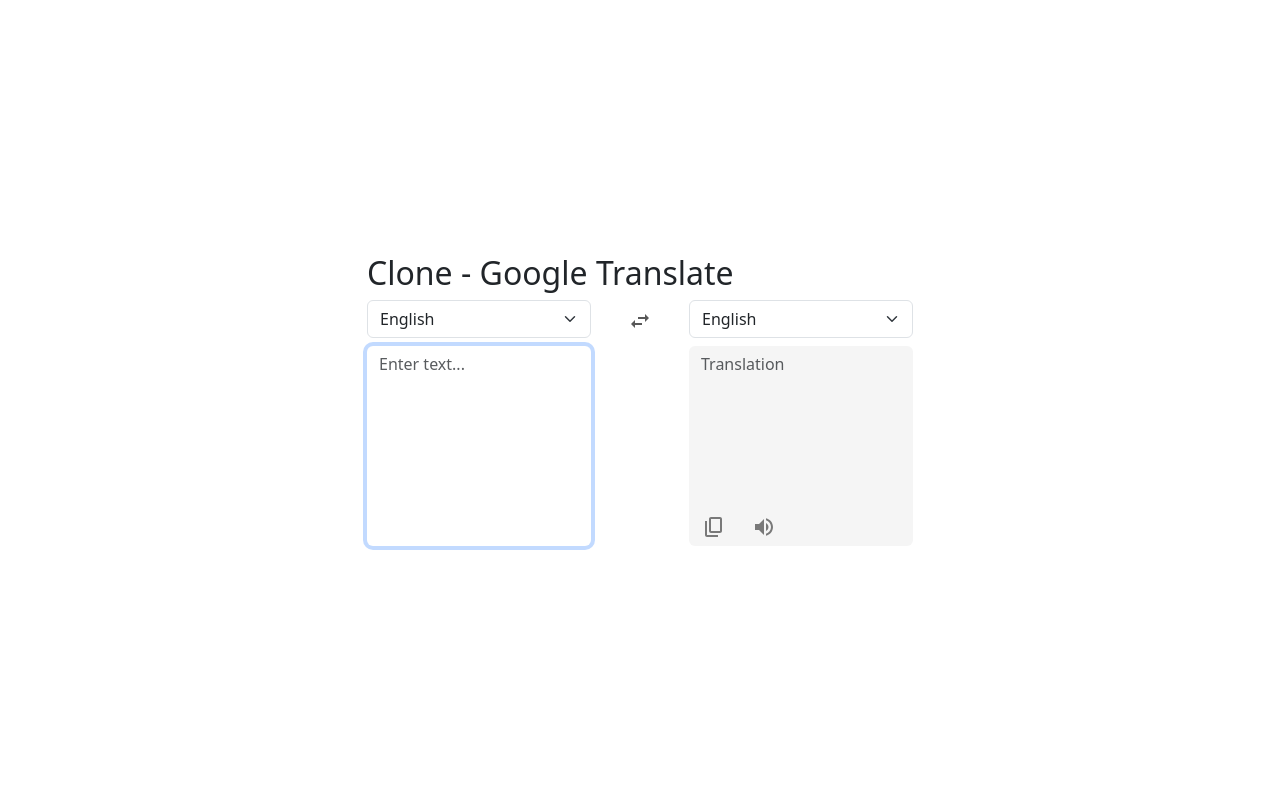
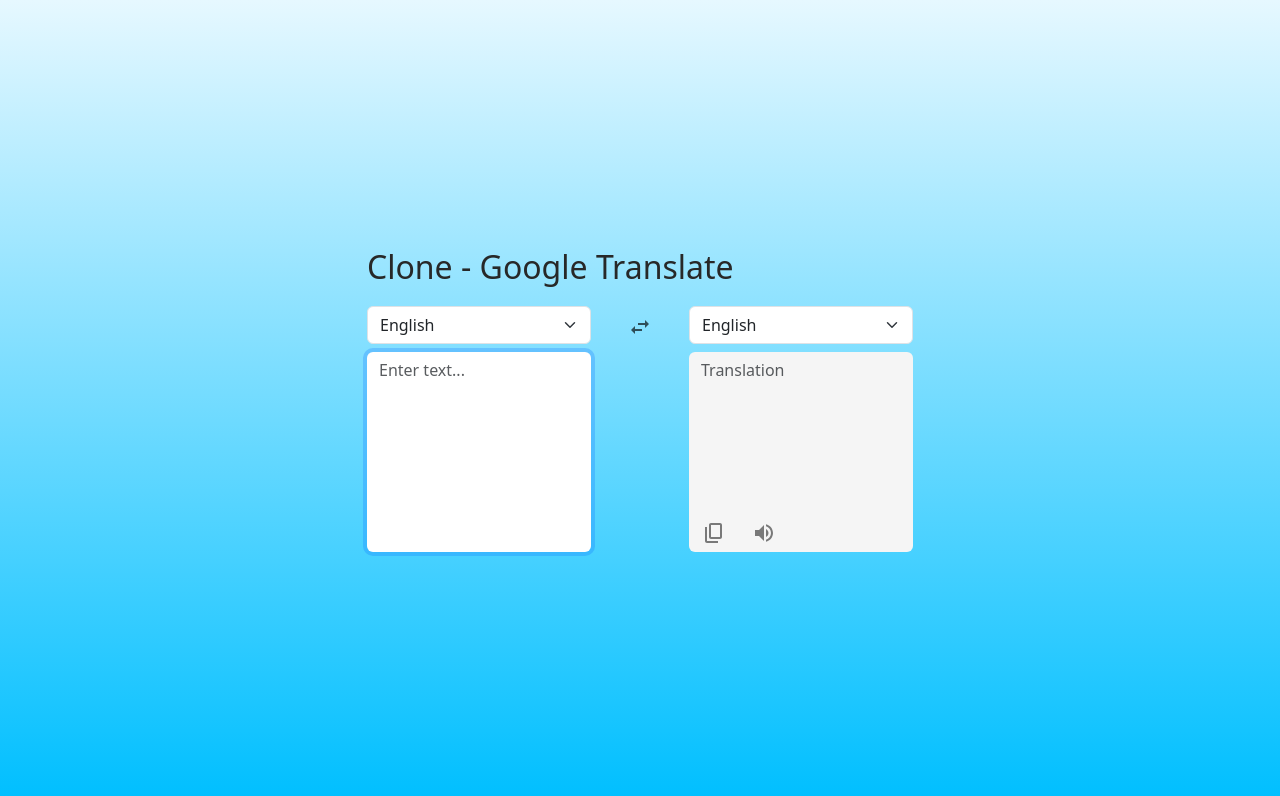
Before and after one commit to KevinVanDerSchans/clone-google-translate-react, a React (Vite) app: page / in a window 1280 px wide. Shown: the top 796 px of the page. Built offline with nearby package versions, Linux system fonts and the light colour scheme.

Commit message:
Update readme

```diff
--- a/src/components/app/App.css
+++ b/src/components/app/App.css
@@ -3,3 +3,13 @@
   margin: 0 auto;
   padding: 2rem;
 }
+
+body {
+  background: linear-gradient(to top, #00bfff, #e6f8ff);
+  height: 100vh;
+  margin: 0;
+}
+
+title {
+  margin-bottom: 10px;
+}
--- a/src/components/app/App.tsx
+++ b/src/components/app/App.tsx
@@ -51,7 +51,7 @@
 
   return (
     <Container fluid>
-      <h2>Clone - Google Translate</h2>
+      <h2 style={{ marginBottom: '20px', color: '#272828' }}>Clone - Google Translate</h2>
 
       <Row>
         <Col>
```
Also changed, not shown: public/readme/project-overview.png (added), 1 other file (tests, documents, lock files or other folders).
